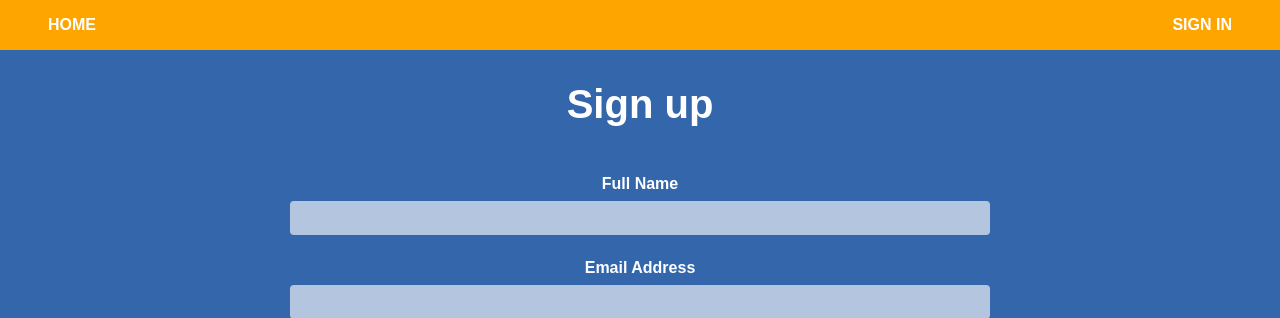
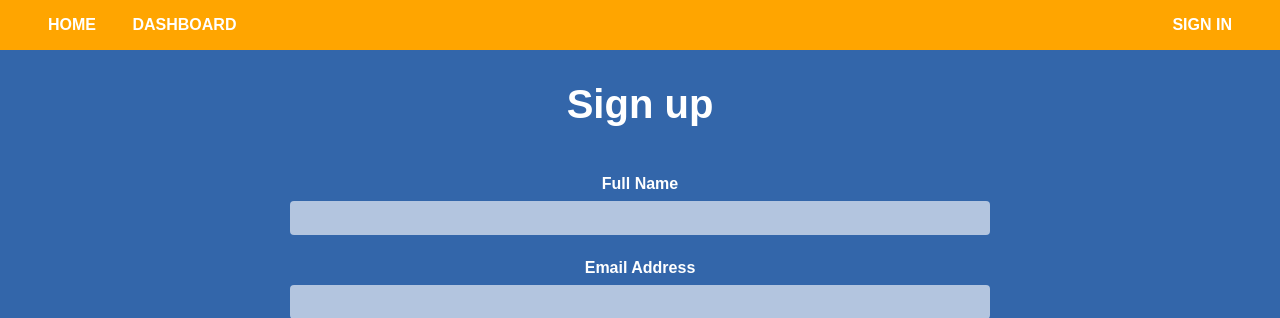
Before and after one commit to NikhilVankayala/mathquiz_app, a Flask app: page /signup in a window 1280 px wide. Shown: the top 318 px of the page. Run offline with Flask 3, Linux system fonts and the light colour scheme.

Commit message:
Added some stuff to the navigation bar

```diff
--- a/templates/login.html
+++ b/templates/login.html
@@ -9,6 +9,7 @@
   <nav class="navbar">
     <div class="nav-left">
       <a href="/">HOME</a>
+      <a href ="/dashboard">DASHBOARD</a>
     </div>
     <!-- No top-right content for this page -->
   </nav>
--- a/templates/signup.html
+++ b/templates/signup.html
@@ -9,6 +9,7 @@
   <nav class="navbar">
     <div class="nav-left">
       <a href="/">HOME</a>
+      <a href ="/dashboard">DASHBOARD</a>
     </div>
     <div class="nav-right">
       <a href="/login">SIGN IN</a>
```
